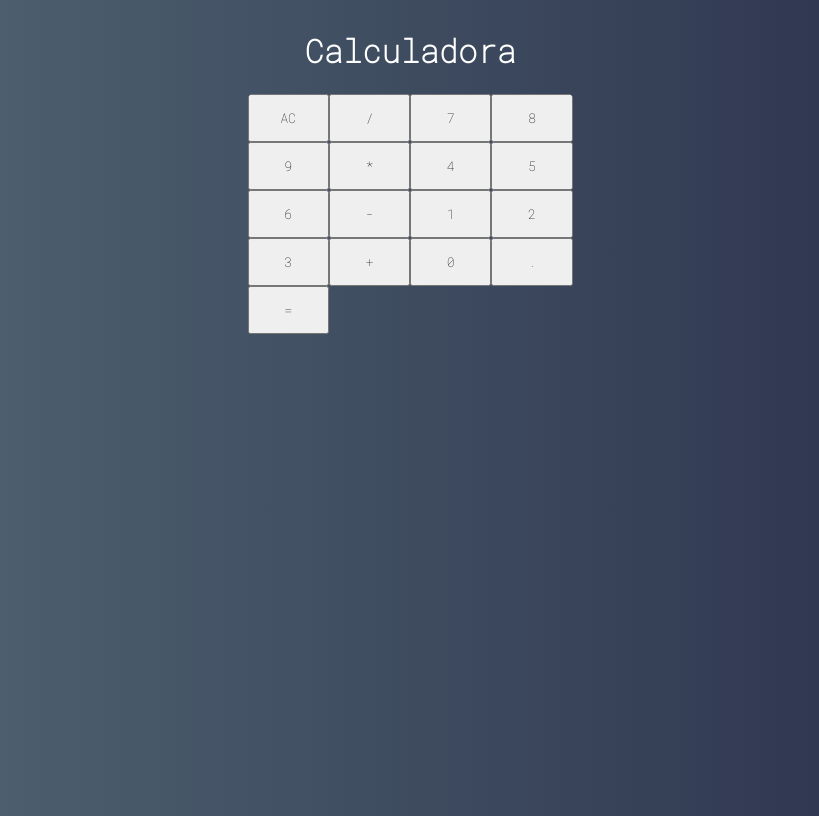
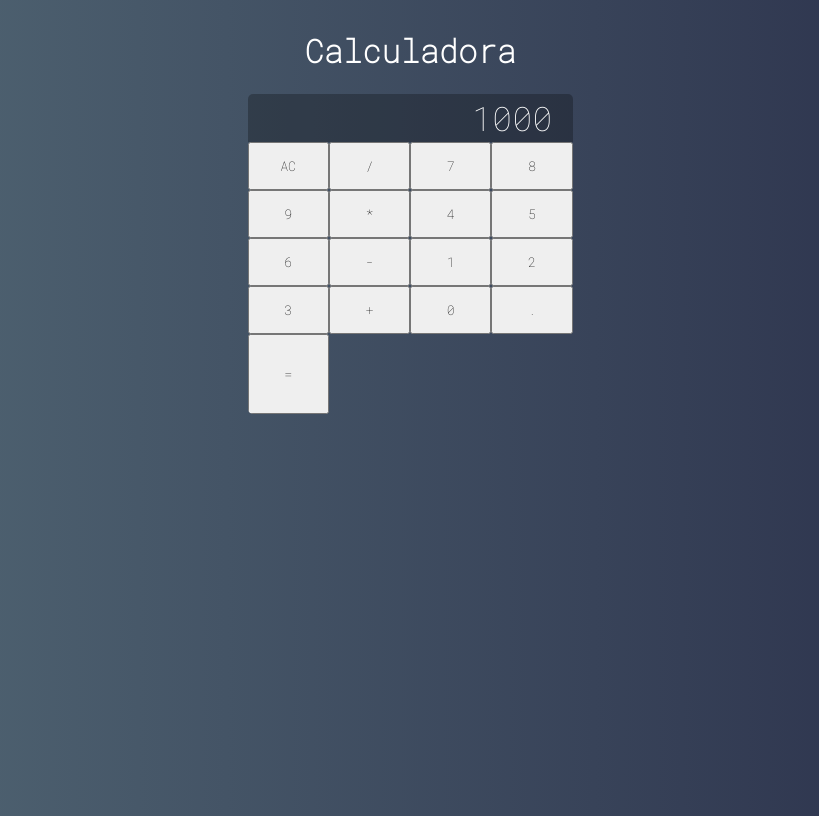
Before and after one commit to LucasGSeabra/react-calc, a React (Create React App) app: page / in a window 1280 px wide. Shown: the whole page, without its empty margins (230-1049 px from the left). Built offline with nearby package versions, Linux system fonts and the light colour scheme.

Commit message:
Adicionado componente Display em Calc

```diff
--- a/src/main/Calc.jsx
+++ b/src/main/Calc.jsx
@@ -1,5 +1,6 @@
 import React, { Component } from 'react';
 import Button from '../components/Button';
+import Display from '../components/Display';
 
 import './styles.css';
 
@@ -7,6 +8,7 @@ export default class Calculator extends Component {
     render() {
         return (
             <div className="calc">
+                <Display value={1000} />
                 <Button label="AC"/>
                 <Button label="/"/>
                 <Button label="7"/>
```
